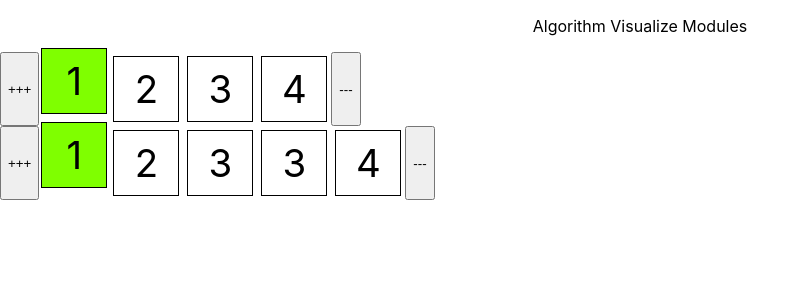
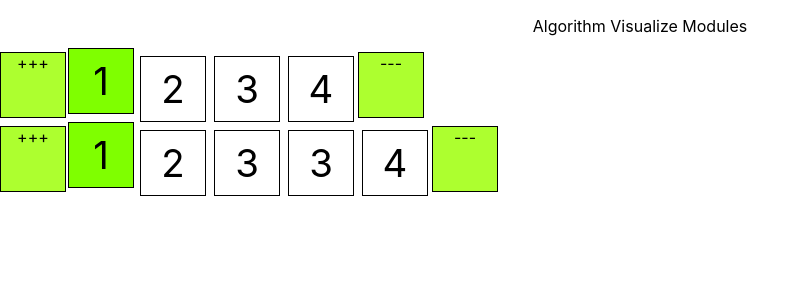
Before and after one commit to VimForLaNie/algorithm-visualizer, a React (Create React App) app: page / in a window 1280 px wide. Shown: the top 300 px of the page, without its empty margins (0-810 px from the left). Built offline with nearby package versions, Linux system fonts and the light colour scheme.

Commit message:
change button to div

```diff
--- a/src/modules/Array.js
+++ b/src/modules/Array.js
@@ -37,7 +37,7 @@ class Array extends React.Component{
     }
     MoveButton = props =>{
         return(
-            <button onClick={() => this.movePtr(props.i)}>{props.text}</button>
+            <div onClick={() => this.movePtr(props.i)} className="Array-button">{props.text}</div>
         );
     }
     render(){
@@ -61,11 +61,11 @@ class Array extends React.Component{
         }
         return(
             <div className="Array">
-                <this.MoveButton i={1} text="+++" className="Array-button"/>
+                <this.MoveButton i={1} text="+++"/>
                 <div className="Array-box">
                     {renderArray}
                 </div>
-                <this.MoveButton i={-1} text="---" className="Array-button"/>
+                <this.MoveButton i={-1} text="---"/>
             </div>
         );
     }
--- a/src/modules/modules.css
+++ b/src/modules/modules.css
@@ -45,7 +45,19 @@
     -o-transform: translate(0px,-6px );
 }
 
+.Array-button:hover{
+  transition: background-color 0.4s ease-in-out;
+  background-color: rgb(103, 145, 41);
+  -webkit-transition: background-color 0.4s ease-in-out;
+  -moz-transition: background-color 0.4s ease-in-out;
+  -ms-transition: background-color 0.4s ease-in-out;
+  -o-transition: background-color 0.4s ease-in-out;
+}
+
 .Array-button{
+  border: 1px solid black;
+  display: block;
+  background-color: greenyellow;
   width: 5vw;
   height: 5vw;
 }
```
